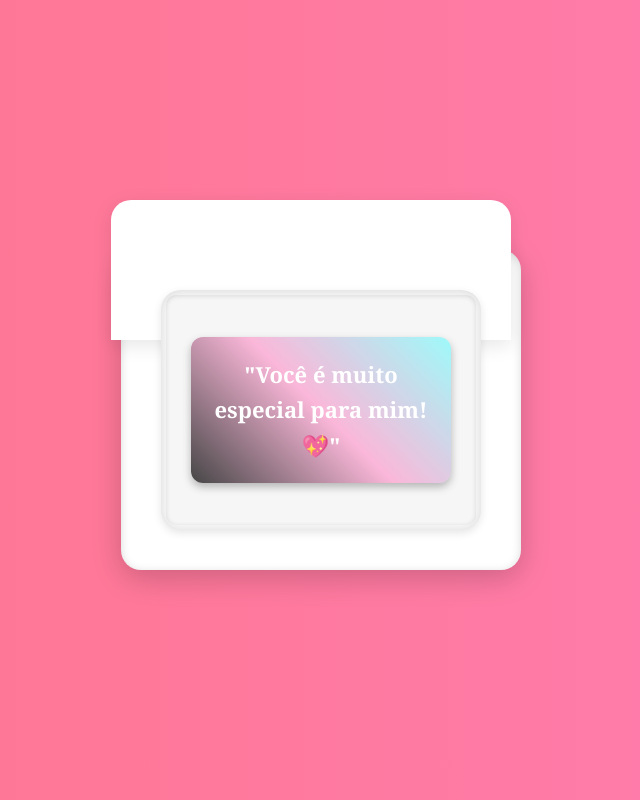
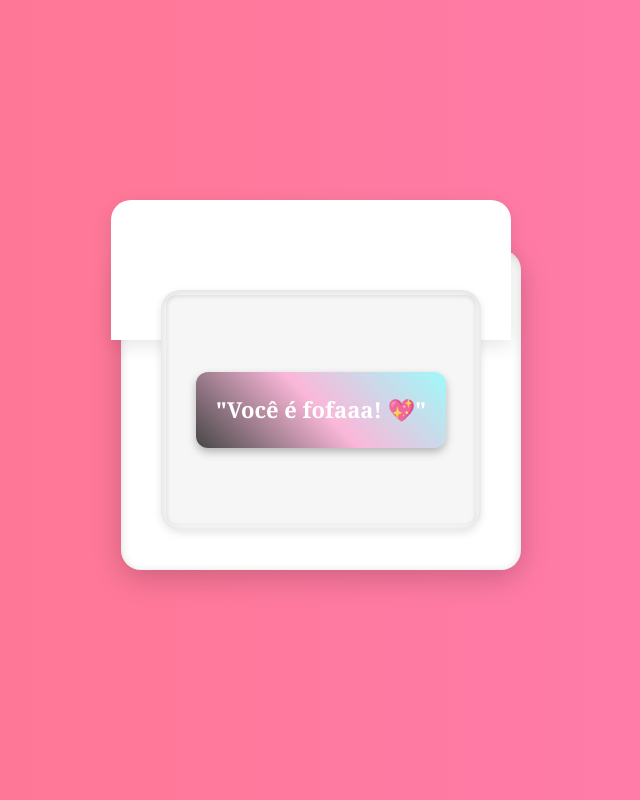
Before and after one commit to NatanBeneton/carta, a plain HTML site: page carta.html in a window 1280 px wide. Both pictures are taken after a click on the element 640 px from the left and 400 px from the top of the page. Shown: the whole page, without its empty margins (319-959 px from the left). Drawn offline with Linux system fonts and the light colour scheme.

Commit message:
Update carta.html

```diff
--- a/carta.html
+++ b/carta.html
@@ -164,7 +164,7 @@
         <div class="letter-container">
             <div class="letter">
                 <div class="paper">
-                    <div class="message">"Você é muito especial para mim! 💖"</div>
+                    <div class="message">"Você é fofaaa! 💖"</div>
                 </div>
             </div>
         </div>
```
